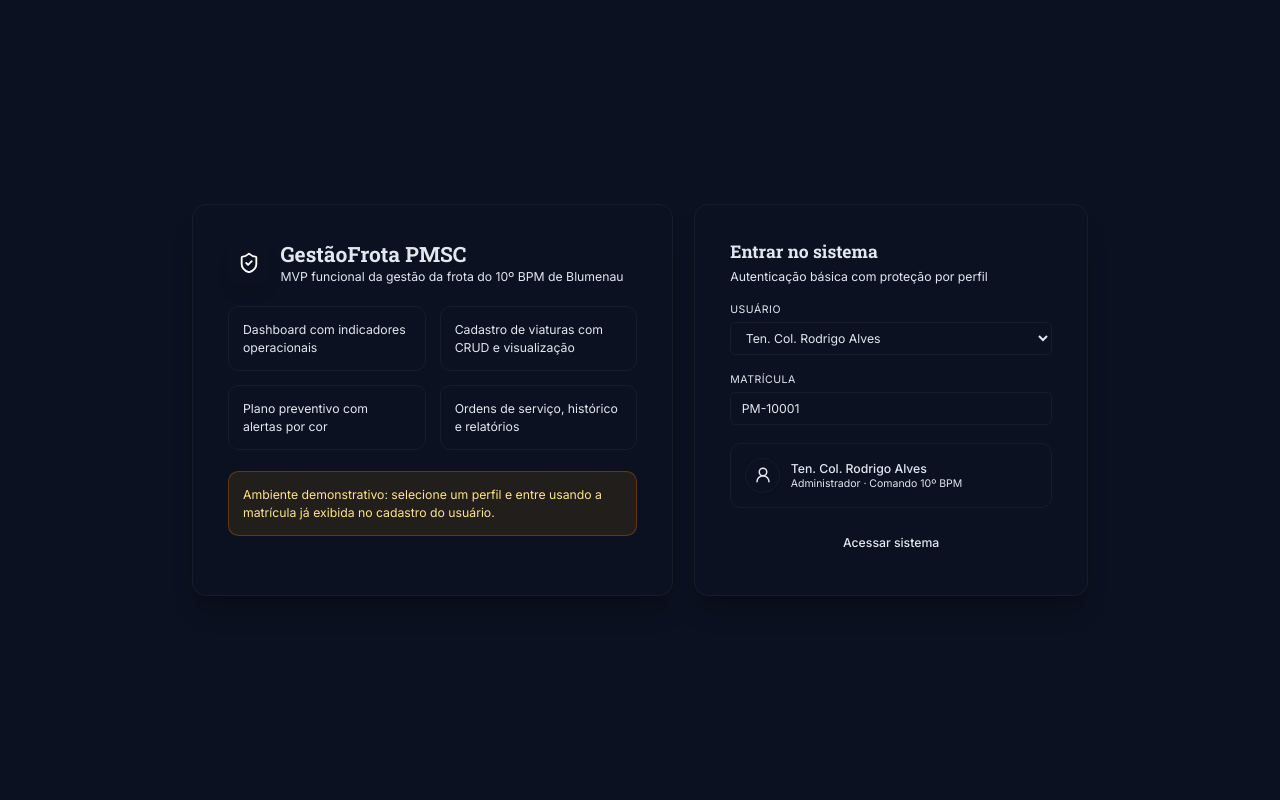
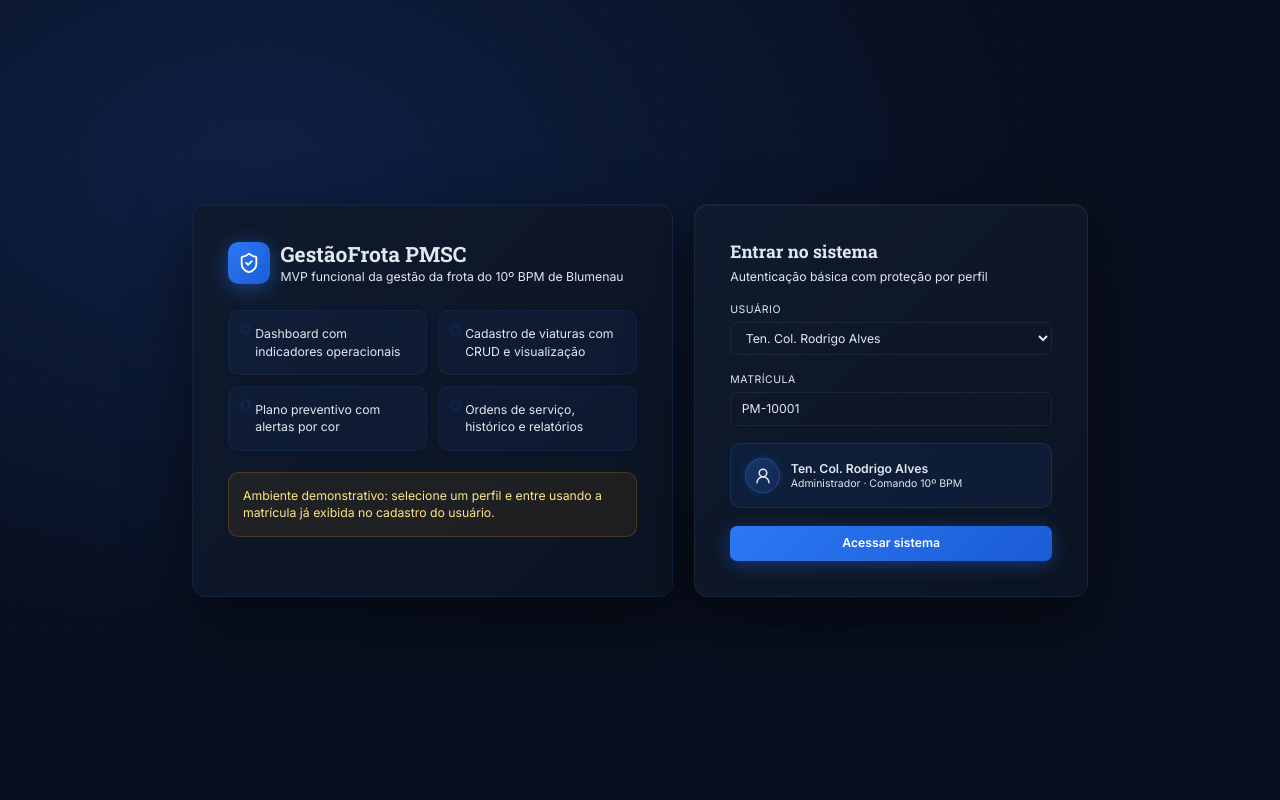
Before and after one commit to sarahcunha-jpg/Frota, a React (Vite) app: page / in a window 1280 px wide. Built offline with nearby package versions, Linux system fonts and the light colour scheme.

Commit message:
visual: dynamic and interactive UI refresh without changing functionality

```diff
--- a/src/app/components/LoginScreen.tsx
+++ b/src/app/components/LoginScreen.tsx
@@ -28,11 +28,15 @@ export default function LoginScreen() {
   }
 
   return (
-    <div className="min-h-screen bg-background flex items-center justify-center p-6" style={{ fontFamily: "Inter, sans-serif" }}>
-      <div className="w-full max-w-5xl grid lg:grid-cols-[1.1fr_0.9fr] gap-6 animate-frota-fade-in">
-        <div className="bg-card border border-border rounded-2xl p-8 lg:p-10 shadow-xl shadow-black/20">
-          <div className="flex items-center gap-3 mb-6">
-            <div className="w-12 h-12 rounded-xl bg-primary flex items-center justify-center shadow-lg shadow-primary/40 transition-transform duration-300 hover:scale-105">
+    <div className="min-h-screen flex items-center justify-center p-6 relative overflow-hidden" style={{ fontFamily: "Inter, sans-serif", background: "radial-gradient(ellipse at 20% 20%, #0f2044 0%, #080f1e 55%), radial-gradient(ellipse at 80% 80%, #0d1a30 0%, transparent 60%)" }}>
+      <div className="absolute inset-0 pointer-events-none" style={{ backgroundImage: "radial-gradient(rgba(45,120,245,0.06) 1px, transparent 1px)", backgroundSize: "28px 28px" }} />
+      <div className="absolute top-1/4 left-1/4 w-64 h-64 rounded-full pointer-events-none" style={{ background: "radial-gradient(circle, rgba(45,120,245,0.08) 0%, transparent 70%)", filter: "blur(40px)" }} />
+      <div className="absolute bottom-1/4 right-1/4 w-80 h-80 rounded-full pointer-events-none" style={{ background: "radial-gradient(circle, rgba(139,92,246,0.06) 0%, transparent 70%)", filter: "blur(50px)" }} />
+
+      <div className="w-full max-w-5xl grid lg:grid-cols-[1.1fr_0.9fr] gap-6 animate-frota-scale-in relative">
+        <div className="rounded-2xl p-8 lg:p-10 shadow-2xl" style={{ background: "linear-gradient(135deg, #0f1a2e 0%, #0b1422 100%)", border: "1px solid rgba(45,120,245,0.12)", boxShadow: "0 24px 60px rgba(0,0,0,0.50), inset 0 1px 0 rgba(255,255,255,0.04)" }}>
+          <div className="flex items-center gap-3 mb-7">
+            <div className="w-12 h-12 rounded-xl flex items-center justify-center shadow-lg transition-all duration-300 hover:scale-105" style={{ background: "linear-gradient(135deg, #2d78f5 0%, #1a5cd4 100%)", boxShadow: "0 4px 20px rgba(45,120,245,0.45)" }}>
               <ShieldCheck size={22} className="text-white" />
             </div>
             <div>
@@ -41,23 +45,28 @@ export default function LoginScreen() {
             </div>
           </div>
 
-          <div className="grid sm:grid-cols-2 gap-4 mb-6">
+          <div className="grid sm:grid-cols-2 gap-3 mb-6">
             {[
               "Dashboard com indicadores operacionais",
               "Cadastro de viaturas com CRUD e visualização",
               "Plano preventivo com alertas por cor",
               "Ordens de serviço, histórico e relatórios",
             ].map((item) => (
-              <div key={item} className="rounded-xl border border-border bg-muted/20 p-4 text-sm text-foreground hover:border-primary/20 hover:bg-muted/35 hover:translate-y-[-2px] transition-all duration-200 cursor-default">{item}</div>
+              <div key={item} className="rounded-xl p-4 text-sm text-foreground cursor-default frota-feature-card">
+                <div className="flex items-start gap-2">
+                  <span className="mt-0.5 w-1.5 h-1.5 rounded-full bg-primary flex-shrink-0" style={{ boxShadow: "0 0 6px rgba(45,120,245,0.60)" }} />
+                  {item}
+                </div>
+              </div>
             ))}
           </div>
 
-          <div className="rounded-xl border border-amber-500/25 bg-amber-500/10 p-4 text-sm text-amber-200">
+          <div className="rounded-xl p-4 text-sm text-amber-200" style={{ background: "rgba(245,158,11,0.08)", border: "1px solid rgba(245,158,11,0.20)" }}>
             Ambiente demonstrativo: selecione um perfil e entre usando a matrícula já exibida no cadastro do usuário.
           </div>
         </div>
 
-        <form onSubmit={handleSubmit} className="bg-card border border-border rounded-2xl p-8 lg:p-10 space-y-5 shadow-xl shadow-black/20">
+        <form onSubmit={handleSubmit} className="rounded-2xl p-8 lg:p-10 space-y-5 shadow-2xl" style={{ background: "linear-gradient(135deg, #0f1a2e 0%, #0b1422 100%)", border: "1px solid rgba(148,163,184,0.10)", boxShadow: "0 24px 60px rgba(0,0,0,0.50), inset 0 1px 0 rgba(255,255,255,0.04)" }}>
           <div>
             <h2 className="text-xl font-bold text-foreground" style={{ fontFamily: "Roboto Slab, serif" }}>Entrar no sistema</h2>
             <p className="text-sm text-muted-foreground mt-1">Autenticação básica com proteção por perfil</p>
@@ -72,7 +81,7 @@ export default function LoginScreen() {
                 setSelectedId(event.target.value);
                 setMatricula(user?.matricula ?? "");
               }}
-              className="w-full bg-input-background border border-border rounded-md px-3 py-2 text-sm text-foreground outline-none focus:border-primary/50 focus:shadow-[0_0_0_3px_rgba(29,108,240,0.12)] transition-all duration-200"
+              className="w-full bg-input-background border border-border rounded-lg px-3 py-2 text-sm text-foreground frota-input transition-colors duration-200"
             >
               {ativos.map((user) => (
                 <option key={user.id} value={user.id}>{user.nome}</option>
@@ -85,18 +94,18 @@ export default function LoginScreen() {
             <input
               value={matricula}
               onChange={(event) => setMatricula(event.target.value)}
-              className="w-full bg-input-background border border-border rounded-md px-3 py-2 text-sm text-foreground outline-none focus:border-primary/50 focus:shadow-[0_0_0_3px_rgba(29,108,240,0.12)] transition-all duration-200"
+              className="w-full bg-input-background border border-border rounded-lg px-3 py-2 text-sm text-foreground frota-input transition-colors duration-200"
             />
           </div>
 
           {selected && (
-            <div className="rounded-xl border border-primary/20 bg-primary/10 p-4 transition-all duration-200">
+            <div className="rounded-xl p-4 transition-all duration-200 animate-frota-fade-in" style={{ background: "rgba(45,120,245,0.08)", border: "1px solid rgba(45,120,245,0.20)" }}>
               <div className="flex items-center gap-3">
-                <div className="w-10 h-10 rounded-full bg-primary/20 border border-primary/30 flex items-center justify-center shadow-sm shadow-primary/20">
+                <div className="w-10 h-10 rounded-full flex items-center justify-center" style={{ background: "linear-gradient(135deg, rgba(45,120,245,0.25) 0%, rgba(45,120,245,0.12) 100%)", border: "1px solid rgba(45,120,245,0.35)", boxShadow: "0 0 10px rgba(45,120,245,0.18)" }}>
                   <UserRound size={18} className="text-primary" />
                 </div>
                 <div>
-                  <p className="font-medium text-foreground text-sm">{selected.nome}</p>
+                  <p className="font-semibold text-foreground text-sm">{selected.nome}</p>
                   <p className="text-xs text-muted-foreground">{ROLE_LABELS[selected.role]} · {selected.unidade}</p>
                 </div>
               </div>
@@ -105,7 +114,7 @@ export default function LoginScreen() {
 
           {error && <p className="text-sm text-red-400">{error}</p>}
 
-          <button type="submit" className="w-full bg-primary text-primary-foreground rounded-md py-2.5 text-sm font-medium hover:bg-primary/90 hover:shadow-lg hover:shadow-primary/30 active:scale-[0.99] transition-all duration-200">
+          <button type="submit" className="w-full text-white rounded-lg py-2.5 text-sm font-semibold frota-btn-primary">
             Acessar sistema
           </button>
         </form>
--- a/src/styles/theme.css
+++ b/src/styles/theme.css
@@ -2,83 +2,83 @@
 
 :root {
   --font-size: 14px;
-  --background: #0b1120;
+  --background: #080f1e;
   --foreground: #e2e8f0;
-  --card: #131c2e;
+  --card: #0f1a2e;
   --card-foreground: #e2e8f0;
-  --popover: #1a2540;
+  --popover: #172038;
   --popover-foreground: #e2e8f0;
-  --primary: #1d6cf0;
+  --primary: #2d78f5;
   --primary-foreground: #ffffff;
-  --secondary: #1a2540;
+  --secondary: #172038;
   --secondary-foreground: #94a3b8;
-  --muted: #1e2d45;
+  --muted: #1b2a42;
   --muted-foreground: #64748b;
   --accent: #f59e0b;
   --accent-foreground: #000000;
   --destructive: #ef4444;
   --destructive-foreground: #ffffff;
-  --border: rgba(148, 163, 184, 0.08);
-  --input: #1a2540;
-  --input-background: #1a2540;
+  --border: rgba(148, 163, 184, 0.10);
+  --input: #172038;
+  --input-background: #172038;
   --switch-background: #334155;
   --font-weight-medium: 500;
   --font-weight-normal: 400;
-  --ring: #1d6cf0;
-  --chart-1: #1d6cf0;
+  --ring: #2d78f5;
+  --chart-1: #2d78f5;
   --chart-2: #10b981;
   --chart-3: #f59e0b;
   --chart-4: #ef4444;
   --chart-5: #8b5cf6;
-  --radius: 0.375rem;
-  --sidebar: #0d1726;
-  --sidebar-foreground: #94a3b8;
-  --sidebar-primary: #1d6cf0;
+  --radius: 0.5rem;
+  --sidebar: #060d1a;
+  --sidebar-foreground: #8fa3bf;
+  --sidebar-primary: #2d78f5;
   --sidebar-primary-foreground: #ffffff;
-  --sidebar-accent: #1a2540;
+  --sidebar-accent: #172038;
   --sidebar-accent-foreground: #e2e8f0;
-  --sidebar-border: rgba(148, 163, 184, 0.06);
-  --sidebar-ring: #1d6cf0;
+  --sidebar-border: rgba(148, 163, 184, 0.07);
+  --sidebar-ring: #2d78f5;
 }
 
 .dark {
-  --background: #0b1120;
+  --background: #080f1e;
   --foreground: #e2e8f0;
-  --card: #131c2e;
+  --card: #0f1a2e;
   --card-foreground: #e2e8f0;
-  --popover: #1a2540;
+  --popover: #172038;
   --popover-foreground: #e2e8f0;
-  --primary: #1d6cf0;
+  --primary: #2d78f5;
   --primary-foreground: #ffffff;
-  --secondary: #1a2540;
+  --secondary: #172038;
   --secondary-foreground: #94a3b8;
-  --muted: #1e2d45;
+  --muted: #1b2a42;
   --muted-foreground: #64748b;
   --accent: #f59e0b;
   --accent-foreground: #000000;
   --destructive: #ef4444;
   --destructive-foreground: #ffffff;
-  --border: rgba(148, 163, 184, 0.08);
-  --input: #1a2540;
-  --input-background: #1a2540;
+  --border: rgba(148, 163, 184, 0.10);
+  --input: #172038;
+  --input-background: #172038;
   --switch-background: #334155;
   --font-weight-medium: 500;
   --font-weight-normal: 400;
-  --ring: #1d6cf0;
-  --chart-1: #1d6cf0;
+  --ring: #2d78f5;
+  --chart-1: #2d78f5;
   --chart-2: #10b981;
   --chart-3: #f59e0b;
   --chart-4: #ef4444;
   --chart-5: #8b5cf6;
-  --radius: 0.375rem;
-  --sidebar: #0d1726;
-  --sidebar-foreground: #94a3b8;
-  --sidebar-primary: #1d6cf0;
+  --radius: 0.5rem;
+  --sidebar: #060d1a;
+  --sidebar-foreground: #8fa3bf;
+  --sidebar-primary: #2d78f5;
   --sidebar-primary-foreground: #ffffff;
-  --sidebar-accent: #1a2540;
+  --sidebar-accent: #172038;
   --sidebar-accent-foreground: #e2e8f0;
-  --sidebar-border: rgba(148, 163, 184, 0.06);
-  --sidebar-ring: #1d6cf0;
+  --sidebar-border: rgba(148, 163, 184, 0.07);
+  --sidebar-ring: #2d78f5;
 }
 
 @theme inline {
@@ -139,10 +139,10 @@
   html {
     font-size: var(--font-size);
   }
-  ::-webkit-scrollbar { width: 4px; height: 4px; }
+  ::-webkit-scrollbar { width: 5px; height: 5px; }
   ::-webkit-scrollbar-track { background: transparent; }
-  ::-webkit-scrollbar-thumb { background: rgba(148,163,184,0.2); border-radius: 2px; }
-  ::-webkit-scrollbar-thumb:hover { background: rgba(148,163,184,0.38); }
+  ::-webkit-scrollbar-thumb { background: rgba(45,120,245,0.18); border-radius: 4px; }
+  ::-webkit-scrollbar-thumb:hover { background: rgba(45,120,245,0.38); }
 }
 
 @keyframes frota-fade-in {
@@ -151,17 +151,89 @@
 }
 
 @keyframes frota-slide-up {
-  from { opacity: 0; transform: translateY(6px); }
+  from { opacity: 0; transform: translateY(10px); }
   to   { opacity: 1; transform: translateY(0); }
 }
 
 @keyframes frota-slide-in-left {
-  from { opacity: 0; transform: translateX(-6px); }
+  from { opacity: 0; transform: translateX(-8px); }
   to   { opacity: 1; transform: translateX(0); }
 }
 
+@keyframes frota-scale-in {
+  from { opacity: 0; transform: scale(0.95); }
+  to   { opacity: 1; transform: scale(1); }
+}
+
+@keyframes frota-glow-pulse {
+  0%, 100% { box-shadow: 0 0 0 0 rgba(45,120,245,0); }
+  50%       { box-shadow: 0 0 12px 3px rgba(45,120,245,0.25); }
+}
+
+@keyframes frota-shimmer {
+  from { background-position: -200% center; }
+  to   { background-position: 200% center; }
+}
+
 @layer utilities {
-  .animate-frota-fade-in      { animation: frota-fade-in      0.3s ease both; }
-  .animate-frota-slide-up     { animation: frota-slide-up     0.3s ease both; }
-  .animate-frota-slide-in-left { animation: frota-slide-in-left 0.25s ease both; }
+  .animate-frota-fade-in       { animation: frota-fade-in       0.35s ease both; }
+  .animate-frota-slide-up      { animation: frota-slide-up      0.35s ease both; }
+  .animate-frota-slide-in-left { animation: frota-slide-in-left 0.28s ease both; }
+  .animate-frota-scale-in      { animation: frota-scale-in      0.25s ease both; }
+  .animate-frota-glow-pulse    { animation: frota-glow-pulse    2.4s ease-in-out infinite; }
+  .frota-shimmer-text {
+    background: linear-gradient(90deg, #e2e8f0 25%, #2d78f5 50%, #e2e8f0 75%);
+    background-size: 200% auto;
+    -webkit-background-clip: text;
+    -webkit-text-fill-color: transparent;
+    background-clip: text;
+    animation: frota-shimmer 3s linear infinite;
+  }
+  /* Reusable hover card glow — lifts and shows primary-tinted border glow */
+  .frota-card-hover {
+    transition: transform 0.2s ease, box-shadow 0.2s ease;
+  }
+  .frota-card-hover:hover {
+    transform: translateY(-4px);
+    box-shadow: 0 8px 30px rgba(0,0,0,0.40), 0 0 0 1px rgba(45,120,245,0.15);
+  }
+  /* Subtle lift without primary glow (for neutral cards) */
+  .frota-card-lift {
+    transition: transform 0.2s ease, box-shadow 0.2s ease;
+  }
+  .frota-card-lift:hover {
+    transform: translateY(-2px);
+    box-shadow: 0 8px 30px rgba(0,0,0,0.35), 0 0 0 1px rgba(45,120,245,0.12);
+  }
+  /* Focus ring for form inputs */
+  .frota-input:focus {
+    border-color: rgba(45,120,245,0.50) !important;
+    box-shadow: 0 0 0 3px rgba(45,120,245,0.12) !important;
+    outline: none;
+  }
+  /* Primary gradient button */
+  .frota-btn-primary {
+    background: linear-gradient(135deg, #2d78f5 0%, #1a5cd4 100%);
+    box-shadow: 0 4px 18px rgba(45,120,245,0.35);
+    transition: box-shadow 0.2s ease, transform 0.1s ease;
+  }
+  .frota-btn-primary:hover {
+    box-shadow: 0 6px 24px rgba(45,120,245,0.50);
+  }
+  .frota-btn-primary:active {
+    transform: scale(0.99);
+  }
+  /* Feature card in login */
+  .frota-feature-card {
+    background: rgba(45,120,245,0.05);
+    border: 1px solid rgba(45,120,245,0.10);
+    box-shadow: 0 1px 4px rgba(0,0,0,0.20);
+    transition: background 0.2s ease, border-color 0.2s ease, box-shadow 0.2s ease, transform 0.2s ease;
+  }
+  .frota-feature-card:hover {
+    background: rgba(45,120,245,0.10);
+    border-color: rgba(45,120,245,0.25);
+    box-shadow: 0 4px 16px rgba(45,120,245,0.12);
+    transform: translateY(-2px);
+  }
 }
```
Also changed, not shown: src/app/App.tsx (+27 -26 lines), src/app/components/Dashboard.tsx (+15 -15 lines), src/app/components/ManutencaoPreventiva.tsx (+10 -10 lines), src/app/components/Viaturas.tsx (+13 -13 lines).
